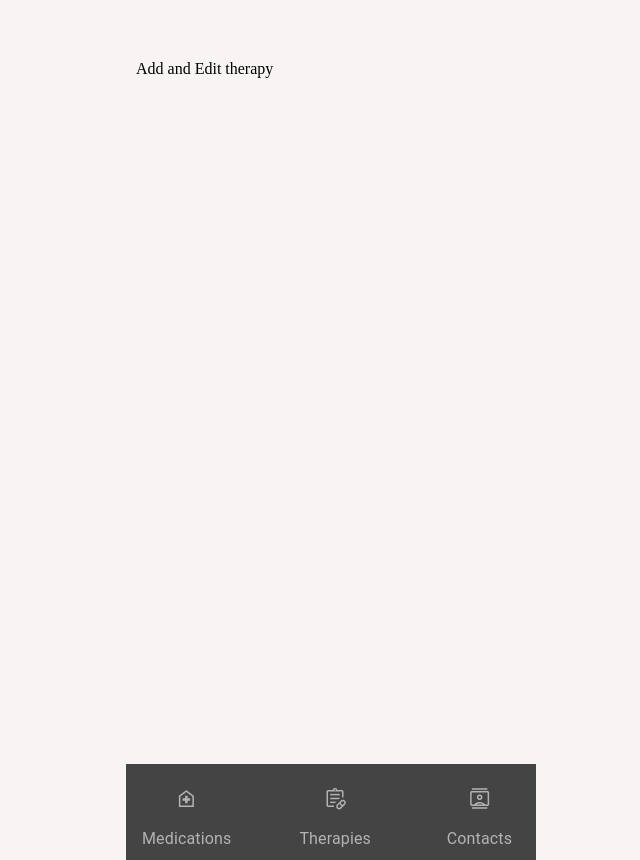
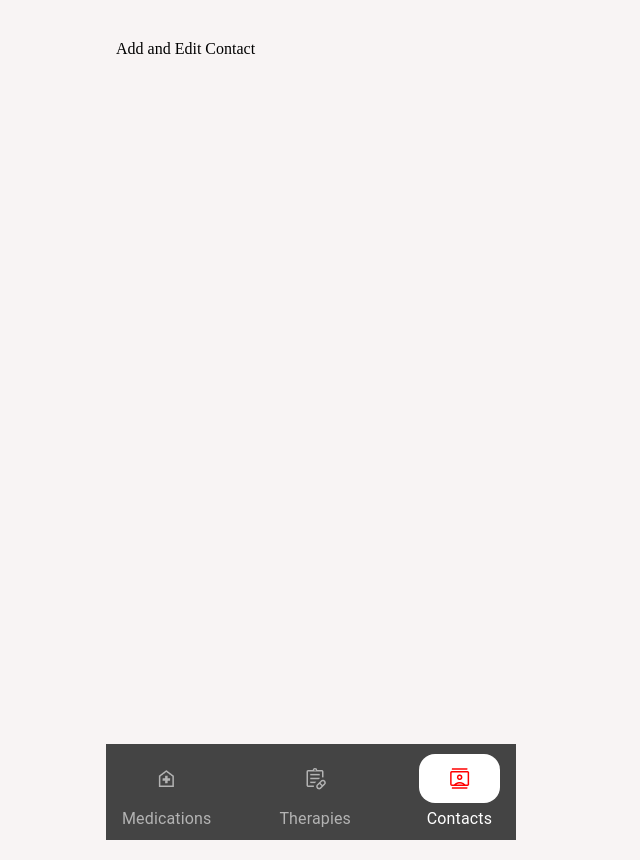
Before and after one commit to serene21/medimemo-uni2grow-2024, a React (Vite) app: page /contacts/add in a window 1280 px wide. Shown: the whole page, without its empty margins (344-984 px from the left). Built offline with nearby package versions, Linux system fonts and the light colour scheme.

Commit message:
Refactorisation du code du routage et gestion du style sur les boutons de navigation

```diff
--- a/src/App.tsx
+++ b/src/App.tsx
@@ -1,6 +1,5 @@
-import { createBrowserRouter, RouterProvider } from "react-router-dom";
+import { createBrowserRouter, redirect, RouterProvider } from "react-router-dom";
 import { Layout } from "./components/layout/Layout.tsx";
-import { SubLayout } from "./components/layout/SubLayout.tsx";
 import Login from "./pages/login/Login";
 import Medications from "./pages/medications/Medications.tsx";
 import MedicationDetails from "./pages/medicationDetails/MedicationDetails.tsx";
@@ -14,16 +13,20 @@ import Program from "./pages/program/Program.tsx";
 
 const router = createBrowserRouter([
   {
+      path: "",
+      loader: ()=> redirect("/login"),
+  },
+  {
+      path: "/login",
+      element: <Login />,
+
+  },
+  {
     path: "/",
     element: <Layout />,
     children: [
       {
-        path: "login",
-        element: <Login />,
-      },
-      {
         path: "medications",
-        element: <SubLayout />,
         children: [
           {
             path: "",
@@ -37,7 +40,6 @@ const router = createBrowserRouter([
       },
       {
         path: "therapies",
-        element: <SubLayout />,
         children: [
           {
             path: "",
@@ -77,7 +79,6 @@ const router = createBrowserRouter([
       },
       {
         path: "contacts",
-        element: <SubLayout />,
         children: [
           {
             path: "",
--- a/src/components/appNavigation/AppNavigation.tsx
+++ b/src/components/appNavigation/AppNavigation.tsx
@@ -1,4 +1,4 @@
-import React, { useEffect } from "react";
+import { useEffect } from "react";
 import "./AppNavigation.css";
 import { useState } from "react";
 import { useLocation } from "react-router-dom";
@@ -8,15 +8,13 @@ import { ItemNavigation, dataItem } from "../../utils/navigationData";
 export function AppNavigation() {
   const location = useLocation();
 
-  if (location.pathname === "/login") {
-    return null;
-  }
+  const partsPath = location.pathname.split("/");
 
-  const [activepage, setActivePage] = useState<string>(location.pathname);
+  const [activepage, setActivePage] = useState<string>(`/${partsPath[1]}`);
 
   useEffect(() => {
-    setActivePage(location.pathname);
-  }, [location.pathname]);
+    setActivePage(`/${partsPath[1]}`);
+  }, [`/${partsPath[1]}`]);
 
   return (
       <div className="menuBot">
--- a/src/components/layout/Layout.tsx
+++ b/src/components/layout/Layout.tsx
@@ -1,12 +1,22 @@
 import "./Layout.css";
-import { Outlet} from "react-router-dom";
+import { Outlet, useLocation} from "react-router-dom";
+import { AppNavigation } from "../appNavigation/AppNavigation";
+
+let withoutFooter = [
+  "/medications/details",
+  "/profil"
+];
 
 export function Layout() {
+  const location = useLocation();
+
+  const showAppNav = !withoutFooter.includes(location.pathname);
   return (
     <div className="container">
       <div className="panel">
         <Outlet />
       </div>
+      {showAppNav && <AppNavigation /> }
     </div>
   );
 }
--- a/src/components/layout/SubLayout.tsx
+++ /dev/null
@@ -1,15 +0,0 @@
-import "./Layout.css";
-import { Outlet, useLocation } from "react-router-dom";
-import { AppNavigation } from "../appNavigation/AppNavigation";
-
-export function SubLayout() {
-  const location = useLocation();
-  return (
-    <div className="container">
-      <div className="panel">
-        <Outlet />
-      </div>
-      {location.pathname!=="/medications/details" && <AppNavigation /> }
-    </div>
-  );
-}
--- a/src/pages/Dashboard.tsx
+++ /dev/null
@@ -1,5 +0,0 @@
-function Dashboard() {
-  return <div>hello</div>;
-}
-
-export default Dashboard;
--- a/src/pages/addEditContact/AddEditContact.tsx
+++ b/src/pages/addEditContact/AddEditContact.tsx
@@ -1,6 +1,6 @@
 function AddEditContact(){
     return (
-        <div>Add  and Edit therapy</div>
+        <div>Add  and Edit Contact</div>
     );
 }
 
```
